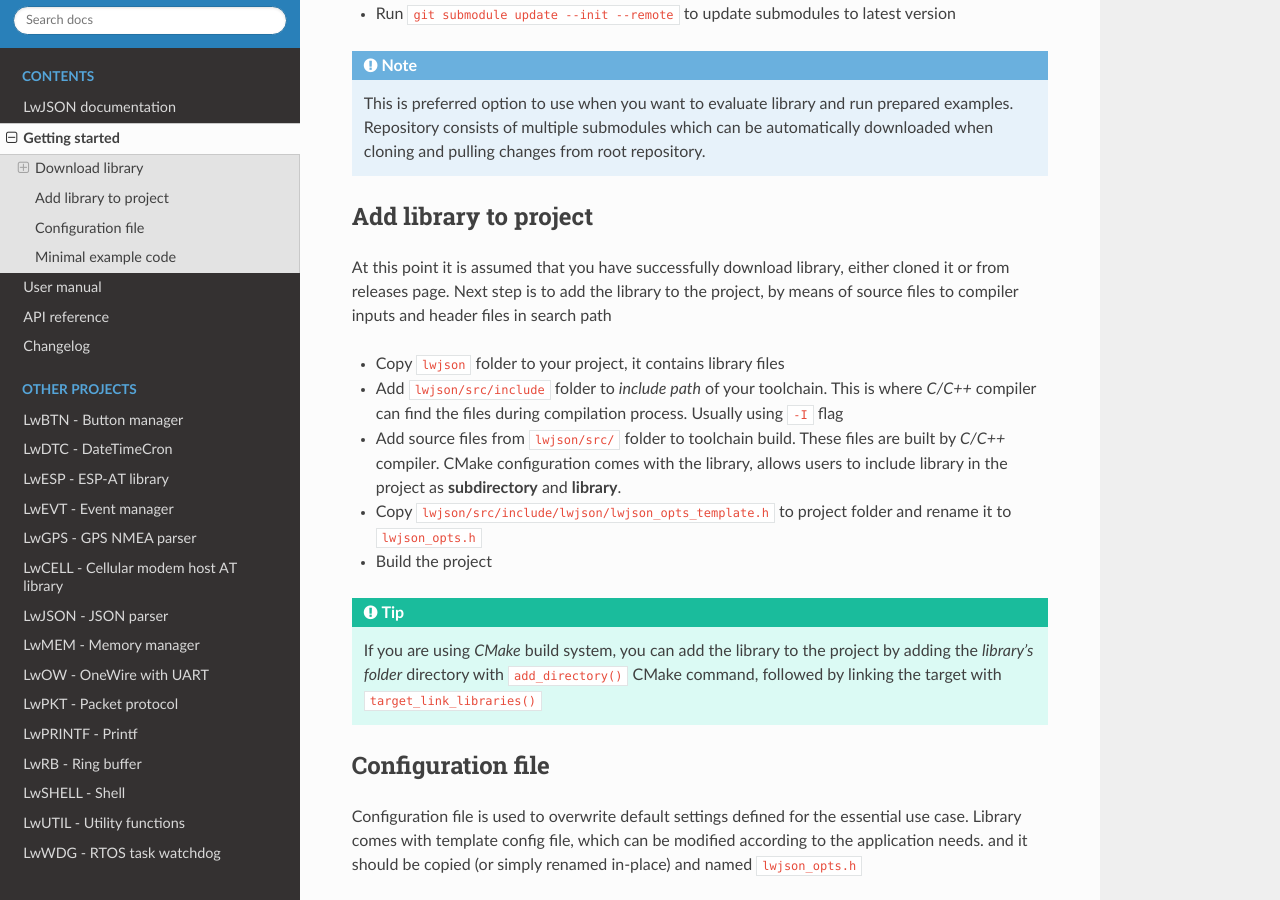
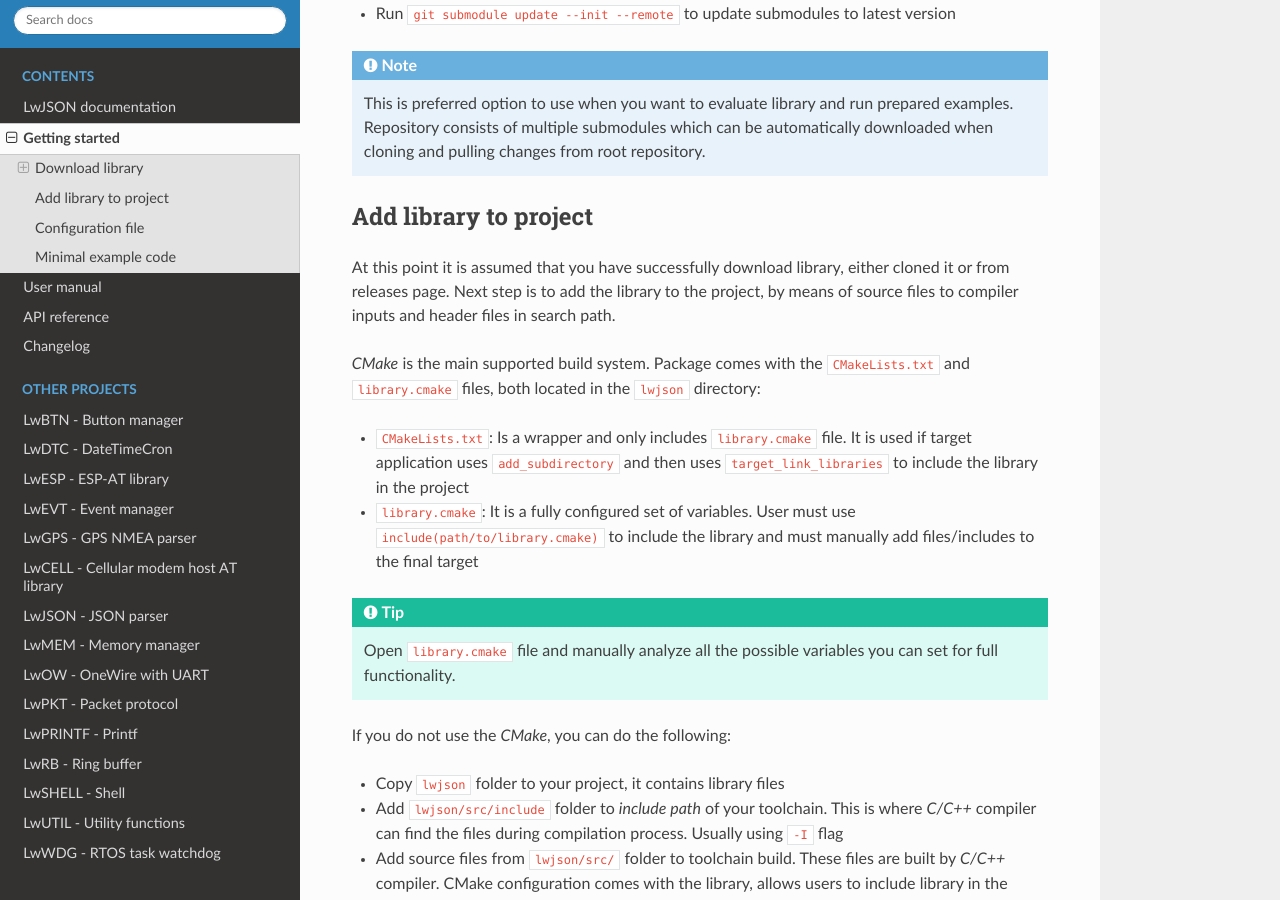
Before and after one commit to MaJerle/lwjson, a Sphinx documentation site: the page built from docs/get-started/index.rst, in a window 1280 px wide and 900 px high, scrolled down 1166 px. Built offline with Sphinx 7.4.7 and the Read the Docs theme 2.0.0, drawn with Linux system fonts in a browser that asks for light colours; the version number could not be read and is left out.

Commit message:
Improve the cmake documentation

```diff
--- a/docs/get-started/index.rst
+++ b/docs/get-started/index.rst
@@ -58,17 +58,23 @@ Add library to project
 ^^^^^^^^^^^^^^^^^^^^^^
 
 At this point it is assumed that you have successfully download library, either cloned it or from releases page.
-Next step is to add the library to the project, by means of source files to compiler inputs and header files in search path
+Next step is to add the library to the project, by means of source files to compiler inputs and header files in search path.
+
+*CMake* is the main supported build system. Package comes with the ``CMakeLists.txt`` and ``library.cmake`` files, both located in the ``lwjson`` directory:
+
+* ``CMakeLists.txt``: Is a wrapper and only includes ``library.cmake`` file. It is used if target application uses ``add_subdirectory`` and then uses ``target_link_libraries`` to include the library in the project
+* ``library.cmake``: It is a fully configured set of variables. User must use ``include(path/to/library.cmake)`` to include the library and must manually add files/includes to the final target
+
+.. tip::
+    Open ``library.cmake`` file and manually analyze all the possible variables you can set for full functionality.
+
+If you do not use the *CMake*, you can do the following:
 
 * Copy ``lwjson`` folder to your project, it contains library files
 * Add ``lwjson/src/include`` folder to `include path` of your toolchain. This is where `C/C++` compiler can find the files during compilation process. Usually using ``-I`` flag
 * Add source files from ``lwjson/src/`` folder to toolchain build. These files are built by `C/C++` compiler. CMake configuration comes with the library, allows users to include library in the project as **subdirectory** and **library**.
 * Copy ``lwjson/src/include/lwjson/lwjson_opts_template.h`` to project folder and rename it to ``lwjson_opts.h``
 * Build the project
-
-.. tip::
-    If you are using *CMake* build system, you can add the library to the project by adding the *library's folder*
-    directory with ``add_directory()`` CMake command, followed by linking the target with ``target_link_libraries()``
 
 Configuration file
 ^^^^^^^^^^^^^^^^^^
```
Also changed, not shown: 1 other file.
